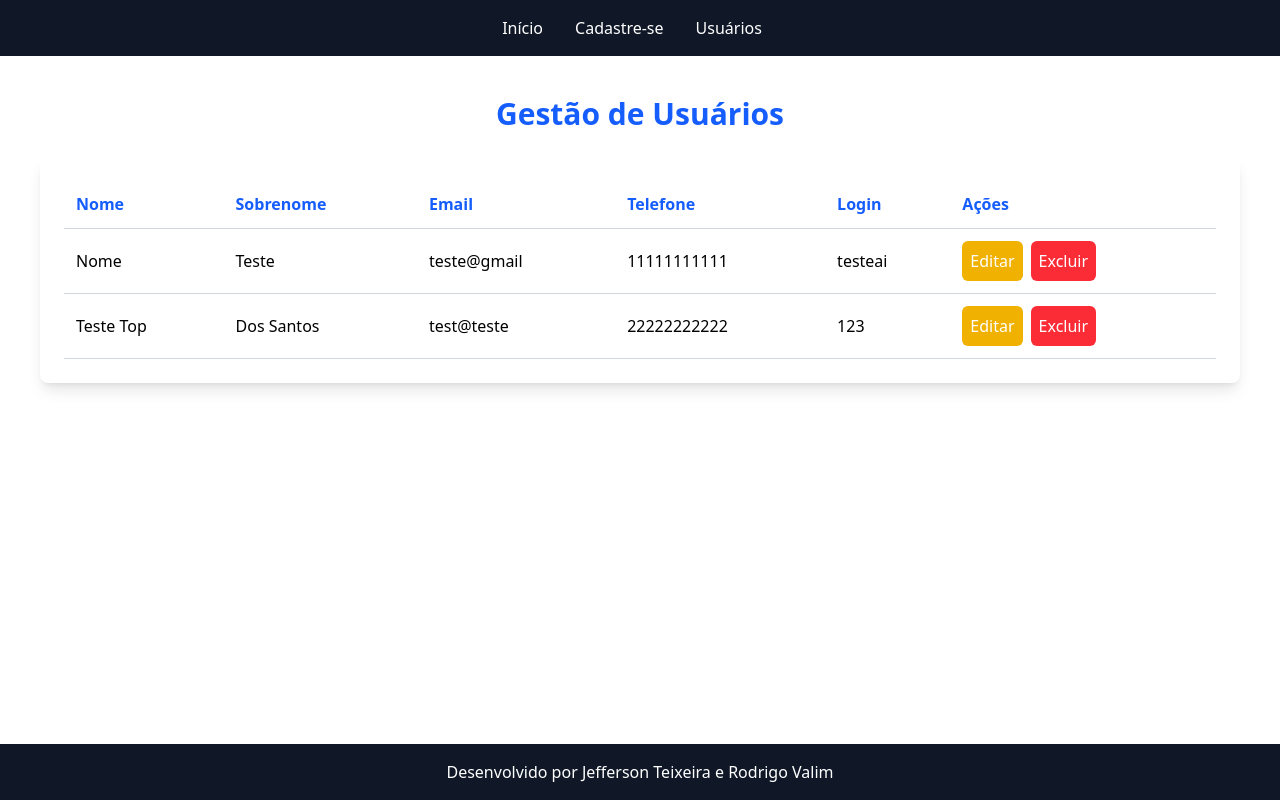
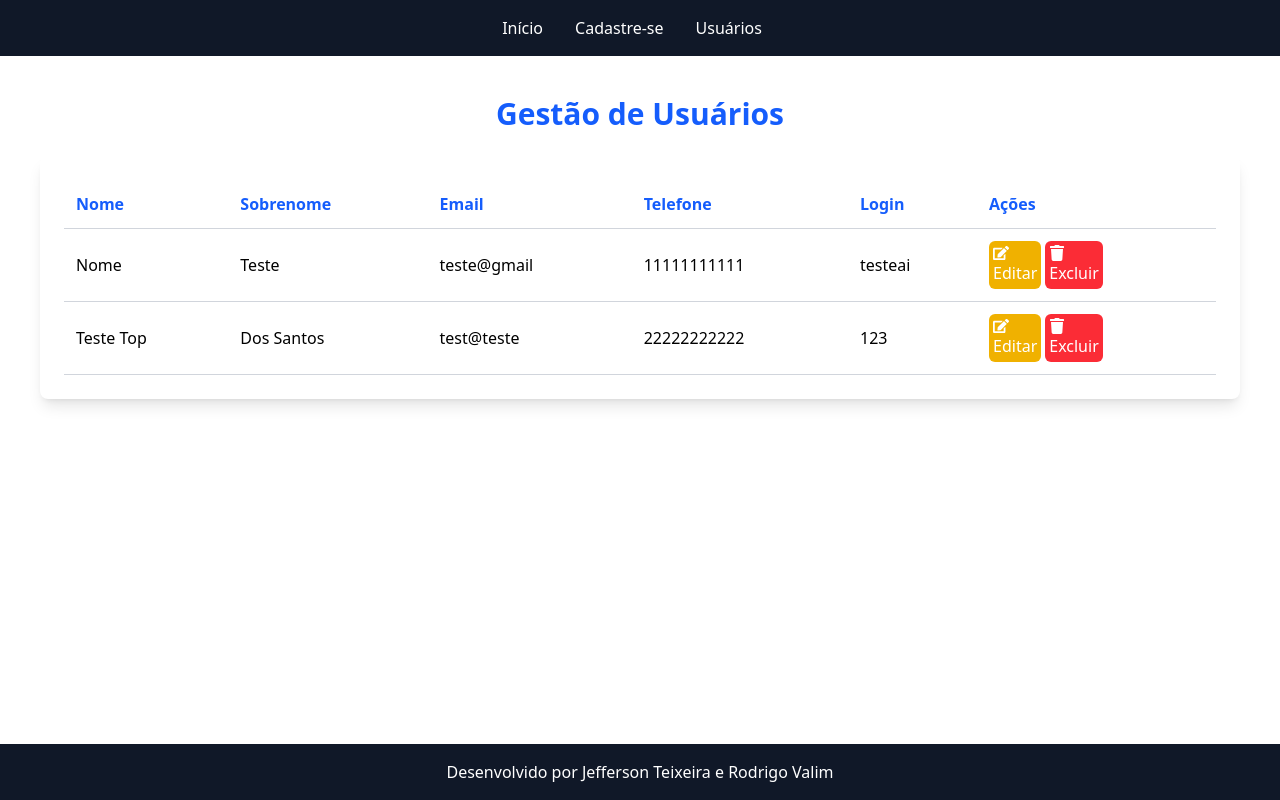
Before and after one commit to JeffersonTeixeira21/CadastroUsuario, a React (Vite) app: page /profile in a window 1280 px wide. Built offline with nearby package versions, Linux system fonts and the light colour scheme; data requests are answered from the project's data file.

Commit message:
Ajuste para adicionar icone

```diff
--- a/package.json
+++ b/package.json
@@ -18,6 +18,7 @@
     "react": "^19.0.0",
     "react-dom": "^19.0.0",
     "react-hook-form": "^7.54.2",
+    "react-icons": "^5.5.0",
     "react-input-mask": "^2.0.4",
     "react-router-dom": "^7.4.0",
     "react-text-mask": "^5.5.0",
--- a/src/pages/Profile.tsx
+++ b/src/pages/Profile.tsx
@@ -1,4 +1,5 @@
 import React, { useEffect, useState } from 'react';
+import { FaEdit, FaTrash, FaSave, FaTimes } from "react-icons/fa";
 import { getUsuarios, deleteUsuario, updateUsuario, Usuario } from '../api';
 
 const Profile = () => {
@@ -136,15 +137,17 @@ const Profile = () => {
                     </div>
                     <div className="flex justify-end space-x-4 mt-4">
                         <button
-                            className="bg-blue-600 text-white p-3 rounded-md hover:bg-blue-700 transition"
+                            className="bg-blue-600 text-white p-1 rounded-md hover:bg-blue-700 transition"
                             onClick={handleUpdate}
                         >
+                          <FaSave className="mr-1" />
                             Atualizar
                         </button>
                         <button
-                            className="bg-gray-500 text-white p-3 rounded-md hover:bg-gray-600 transition"
+                            className="bg-gray-500 text-white p-1 rounded-md hover:bg-gray-600 transition"
                             onClick={() => setEditingUsuario(null)}
                         >
+                          <FaTimes className="mr-1" />
                             Cancelar
                         </button>
                     </div>
@@ -173,15 +176,17 @@ const Profile = () => {
                                 <td className="border-b border-gray-300 p-3">{usuario.login}</td>
                                 <td className="border-b border-gray-300 p-3">
                                     <button
-                                        className="bg-yellow-500 text-white p-2 rounded-md mr-2 hover:bg-yellow-600"
+                                        className="bg-yellow-500 text-white text-center p-1 rounded-md mr-1 hover:bg-yellow-600"
                                         onClick={() => handleEdit(usuario.id)}
                                     >
+                                      <FaEdit className="mr-1" />
                                         Editar
                                     </button>
                                     <button
-                                        className="bg-red-500 text-white p-2 rounded-md hover:bg-red-600"
+                                        className="bg-red-500 text-white p-1 rounded-md hover:bg-red-600"
                                         onClick={() => handleDelete(usuario.id)}
                                     >
+                                      <FaTrash className="mr-1" />
                                         Excluir
                                     </button>
                                 </td>
```
Also changed, not shown: 1 other file (tests, documents, lock files or other folders).
